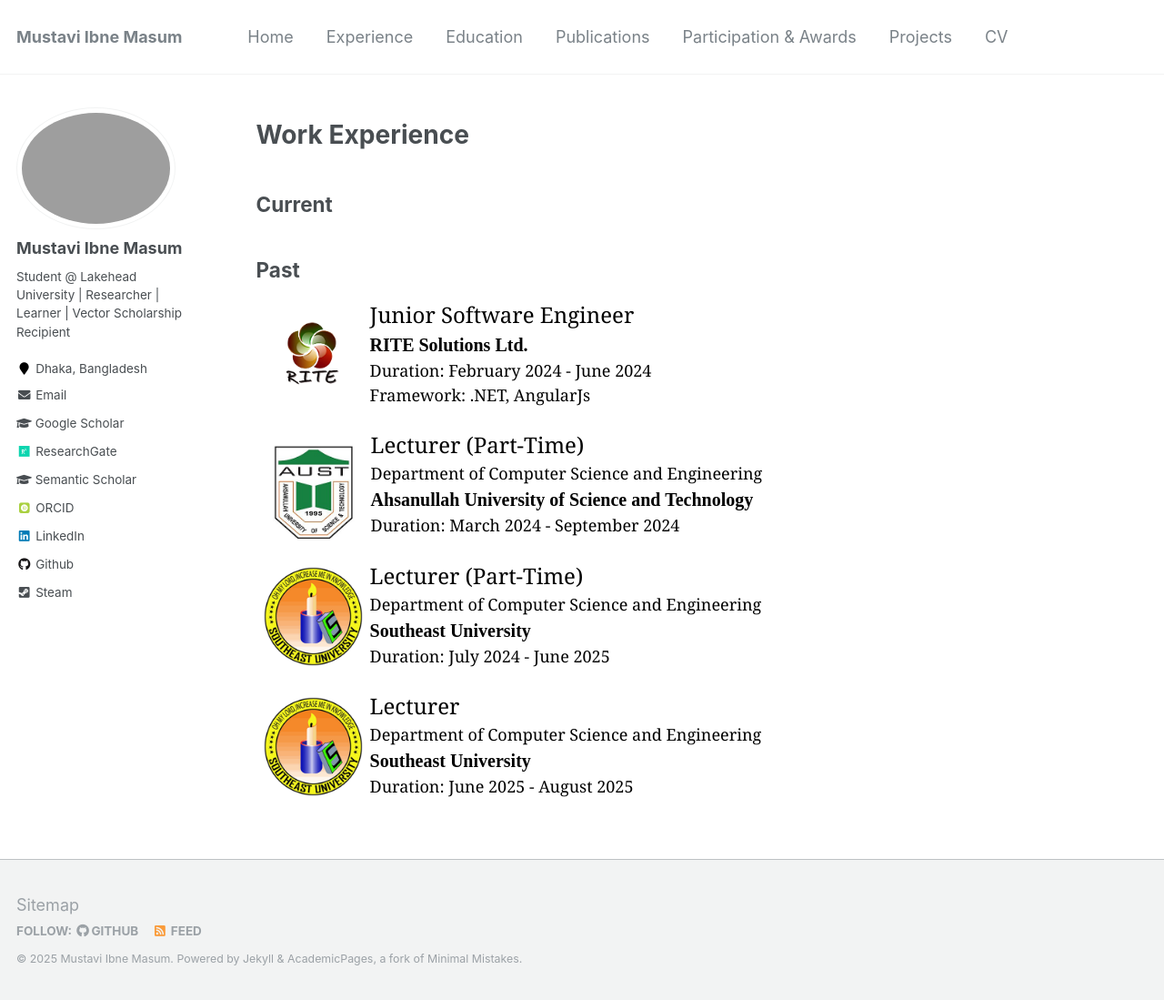
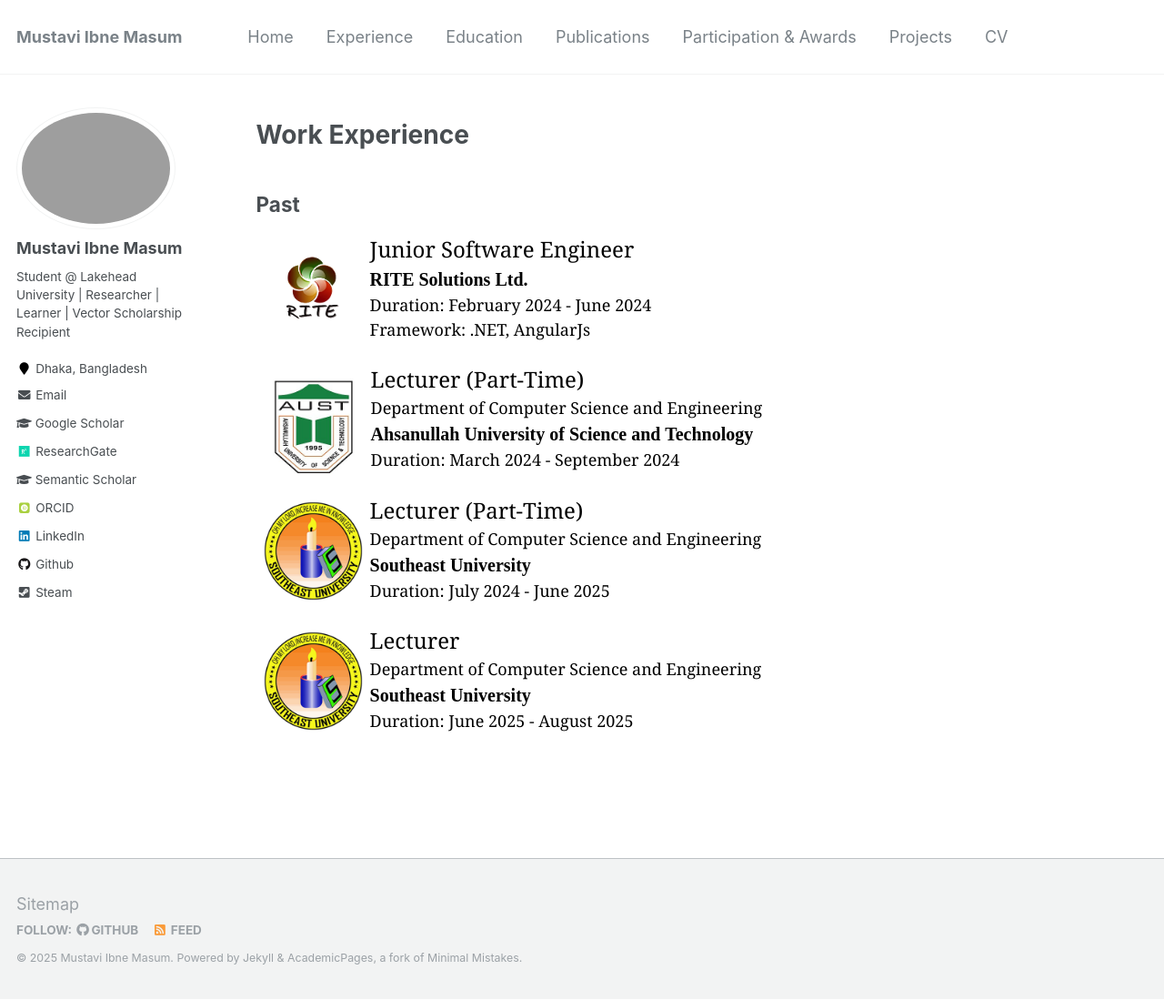
Before and after one commit to Mustavi-Ibne-Masum/mustavi-ibne-masum.github.io, a Jekyll site: the page built from _pages/experience.md, in a window 1280 px wide and 1099 px high. Shown: the whole window at 91% size. Built offline with Jekyll 4.4.1, drawn with Linux system fonts in a browser that asks for light colours; some web fonts are replaced.

Commit message:
Update experience.md

```diff
--- a/_pages/experience.md
+++ b/_pages/experience.md
@@ -6,9 +6,9 @@ author_profile: true
 ---
 
 # Work Experience
-## Current
+<!-- ## Current
 <span>
-</span>
+</span> -->
 ## Past
 <img src="/images/LogoRITE.png" style="float:left;width:125px;height:125px;"><span style="font-family:Georgia; color:black;"><span style="font-size:18pt">Junior Software Engineer</span><br/>
 <span style="color:black; font-size:20px; font-family:Calisto MT"><b><a href="https://www.rite.com.bd/" target="_blank" style="color:black;">RITE Solutions Ltd.</a></b></span><br/>
```
